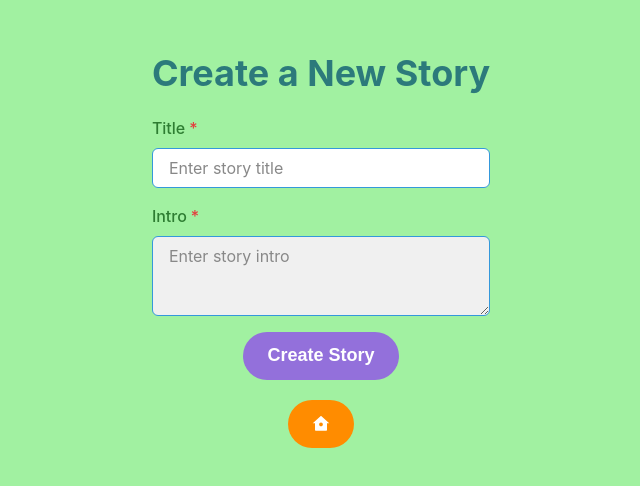
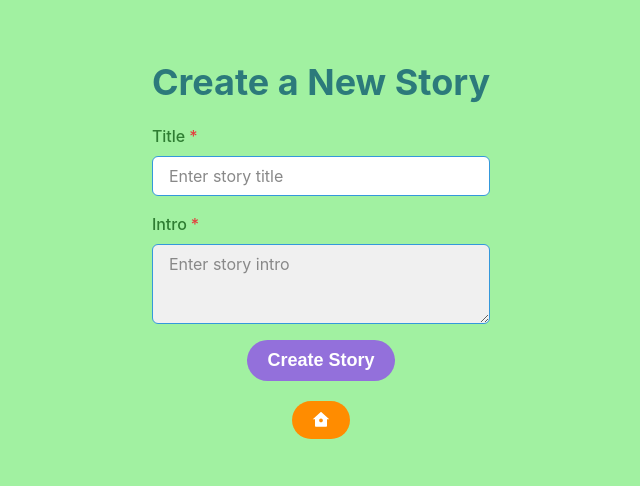
Before and after one commit to Sthakur27/kahani, a React (Create React App) app in the folder frontend/: page /create-story in a window 1280 px wide. Shown: the part 150-636 px from the top of the page, without its empty margins (319-959 px from the left). Built offline with nearby package versions, Linux system fonts and the light colour scheme.

Commit message:
button overflow text handling

```diff
--- a/frontend/src/components/toolkit/KahaniButton.tsx
+++ b/frontend/src/components/toolkit/KahaniButton.tsx
@@ -1,4 +1,3 @@
-// src/components/toolkit/KahaniButton.tsx
 import React from "react";
 import { Button } from "@chakra-ui/react";
 import {
@@ -88,6 +87,10 @@ const KahaniButton: React.FC<KahaniButtonProps> = ({
       onClick={onClick}
       size={size}
       maxWidth={maxWidth}
+      height="auto"
+      whiteSpace="normal"
+      textAlign="left"
+      padding="10px 20px"
       disabled={disabled}
       _hover={{
         transform: "scale(1.05, 1.05)",
--- a/frontend/src/components/toolkit/KahaniTypingButton.tsx
+++ b/frontend/src/components/toolkit/KahaniTypingButton.tsx
@@ -1,8 +1,6 @@
-// src/components/toolkit/KahaniTypingButton.tsx
 import React from "react";
 import { TypeAnimation } from "react-type-animation";
 import KahaniButton from "./KahaniButton";
-import { TYPE_SPEED, TYPE_WAIT } from "../constants";
 import { Box } from "@chakra-ui/react";
 
 interface KahaniTypingButtonProps {
@@ -55,7 +53,7 @@ const KahaniTypingButton: React.FC<KahaniTypingButtonProps> = ({
       size={size}
       onClick={onClick}
       name={
-        <Box maxWidth={maxWidth} overflowY="auto">
+        <Box maxWidth={maxWidth} overflowY="auto" whiteSpace="normal">
           {buttonContent}
         </Box>
       }
```
